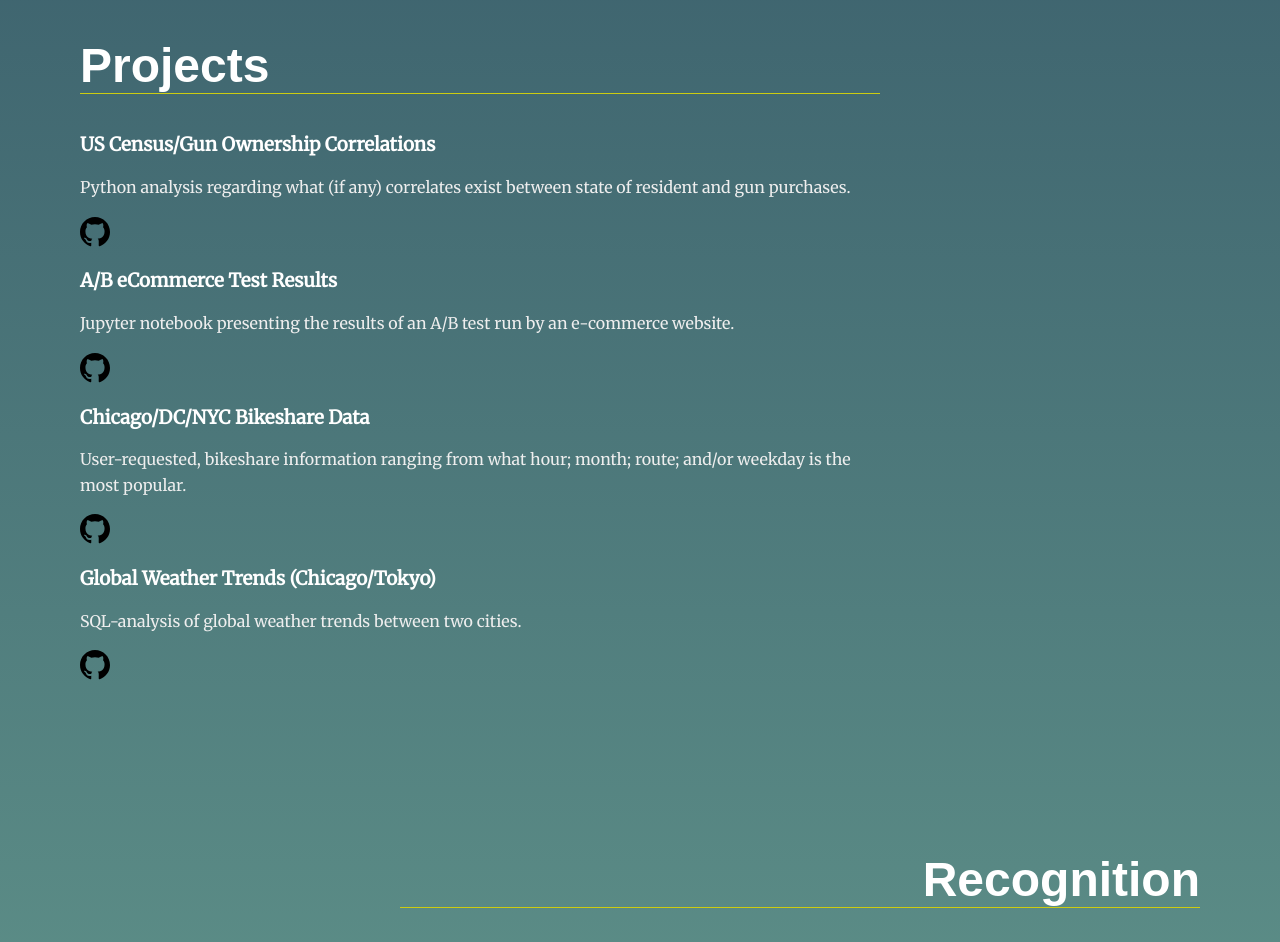
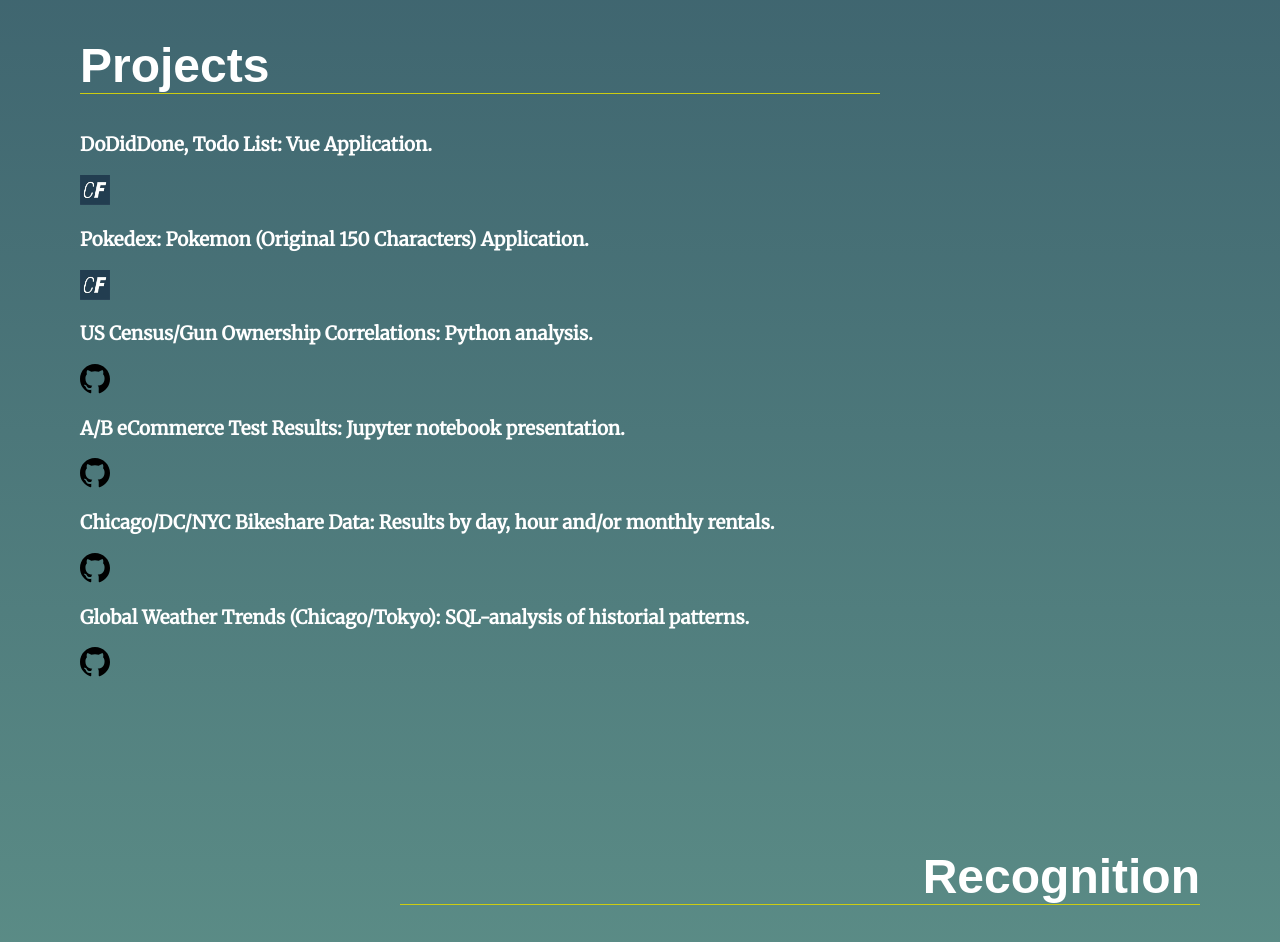
Before and after one commit to rajeski/jsr, a plain HTML site: page index.html in a window 1280 px wide. Shown: the part 2260-3202 px from the top of the page. Drawn offline with Linux system fonts and the light colour scheme.

Commit message:
Added two CF projects and active URLS to the index.html file

```diff
--- a/index.html
+++ b/index.html
@@ -129,32 +129,34 @@
     </section>
     <section id="section3" data-nav="Projects">
       <div class="landing__container">
-        <h2>Projects</h2>
+        <h2>Projects</h2> <!--Grid items -->
         <div class="grid__item">
-          <!-- Grid items will live here -->
-          <h3>US Census/Gun Ownership Correlations</h3>
-          <p>Python analysis regarding what (if any) correlates exist between state of
-            resident and gun purchases.</p>
+          <h3>DoDidDone, Todo List: Vue Application.</h3>
+          <a href="https://jovial-hamilton-cabcbd.netlify.app/" target="_blank">
+            <img src="assets/img/cf.jpeg" alt="CareerFoundry" width="30"></a>
+        </div>
+        <div class="grid__item">
+          <h3>Pokedex: Pokemon (Original 150 Characters) Application.</h3>
+          <a href="https://hopeful-kepler-2e45d8.netlify.app/" target="_blank">
+            <img src="assets/img/cf.jpeg" alt="CareerFoundry" width="30"></a>
+        </div>
+        <div class="grid__item">
+          <h3>US Census/Gun Ownership Correlations: Python analysis.</h3>
           <a href="https://github.com/rajeski/Investigate_US_Census_Gun_Datasets" target="_blank">
             <img src="assets/img/github.svg" alt="Github" width="30"></a>
         </div>
         <div class="grid__item">
-          <h3>A/B eCommerce Test Results</h3>
-          <p>Jupyter notebook presenting the results of an A/B test run by an
-            e-commerce website.</p>
+          <h3>A/B eCommerce Test Results: Jupyter notebook presentation.</h3>
           <a href="https://github.com/rajeski/A_B_Analysis_Test_Results" target="_blank">
             <img src="assets/img/github.svg" alt="Github" width="30"></a>
         </div>
         <div class="grid__item">
-          <h3>Chicago/DC/NYC Bikeshare Data</h3>
-          <p>User-requested, bikeshare information ranging from what hour; month; route; and/or weekday is the most
-            popular.</p>
+          <h3>Chicago/DC/NYC Bikeshare Data: Results by day, hour and/or monthly rentals.</h3>
           <a href="https://github.com/rajeski/Explore_US_Bikeshare_Data" target="_blank">
             <img src="assets/img/github.svg" alt="Github" width="30"></a>
         </div>
         <div class="grid__item">
-          <h3>Global Weather Trends (Chicago/Tokyo)</h3>
-          <p>SQL-analysis of global weather trends between two cities.</p>
+          <h3>Global Weather Trends (Chicago/Tokyo): SQL-analysis of historial patterns.</h3>
           <a href="https://github.com/rajeski/explore_weather_trends" target="_blank">
             <img src="assets/img/github.svg" alt="Github" width="30"></a>
         </div>
```
Also changed, not shown: assets/img/cf.jpeg (added).
